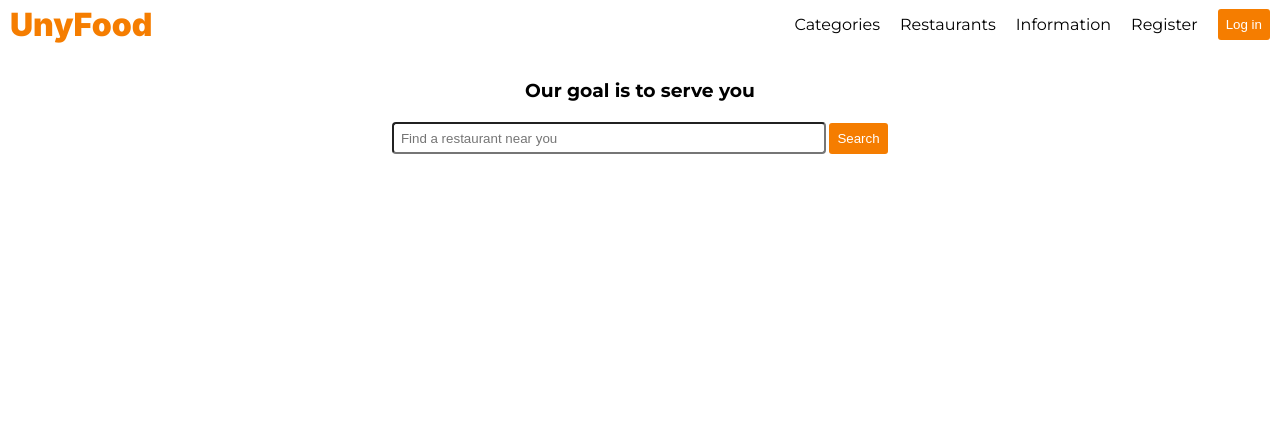
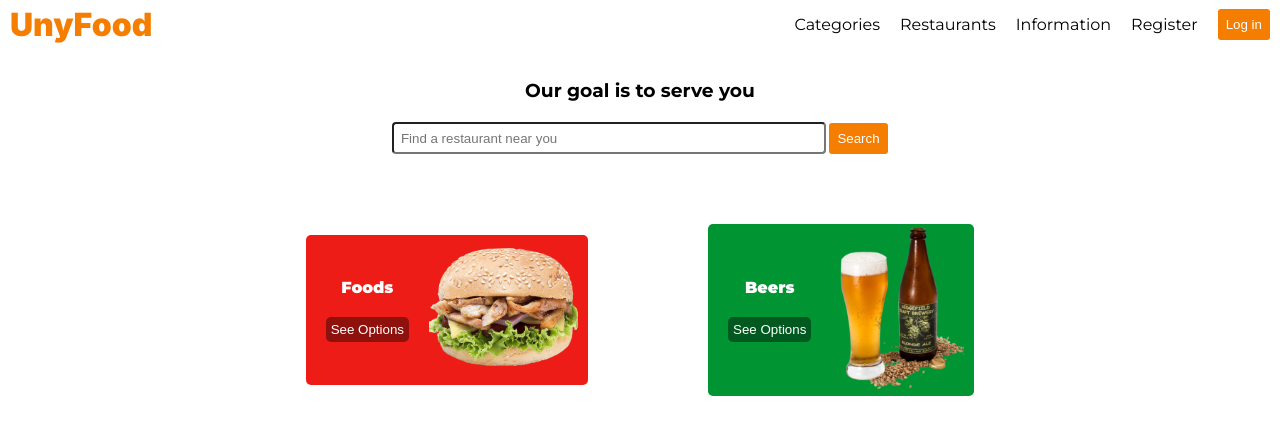
Before and after one commit to IvesUendel/reactProjectsForStudy, a React (Vite) app in the folder unyfood/: page / in a window 1280 px wide. Shown: the top 434 px of the page. Built offline with nearby package versions, Linux system fonts and the light colour scheme.

Commit message:
Updated the button, cardCategory and home components

```diff
--- a/unyfood/src/components/button/button.css
+++ b/unyfood/src/components/button/button.css
@@ -1,4 +1,4 @@
-button {
+.btn-standard{
   background-color: #f57d00;
   border: 0;
   padding: 8px;
@@ -8,7 +8,7 @@ button {
   cursor: pointer;
 }
 
-button:hover {
+.btn-standard:hover {
   color: #f57d00;
   background-color: black;
 }
--- a/unyfood/src/components/button/button.jsx
+++ b/unyfood/src/components/button/button.jsx
@@ -2,6 +2,6 @@ import "./button.css";
 
 export default function Button(props){
   return (
-  <button>{props.title}</button>
+  <button className="btn-standard">{props.title}</button>
   )
 }
--- a/unyfood/src/components/card-category/cardCategory.css
+++ b/unyfood/src/components/card-category/cardCategory.css
@@ -0,0 +1,31 @@
+.cardCategory_container {
+  display: flex;
+  border-radius: 5px;
+}
+
+.cardCategory_container .content {
+  padding: 10px 20px;
+  display: flex;
+  flex-direction: column;
+  justify-content: center;
+}
+
+.cardCategory_container .content p{
+  color: white;
+  font-weight: 900;
+  text-align: center;
+}
+
+.cardCategory_container .content button {
+  margin-top: 20px;
+  background: rgba(0, 0, 0, 0.4);
+  border: 0;
+  color: white;
+  cursor: pointer;
+  padding: 5px;
+  border-radius: 5px;
+}
+
+.cardCategory_container img {
+  margin-right: 10px;
+}
--- a/unyfood/src/components/card-category/cardCategory.jsx
+++ b/unyfood/src/components/card-category/cardCategory.jsx
@@ -1,9 +1,20 @@
 import "./cardCategory.css";
 
-export default function CardCategory(){
+import img from "../../imgs/beer.svg";
+import img2 from "../../imgs/hamburguer.svg";
+
+export default function CardCategory(props){
   return(
-    <div>
-      <h2>Card</h2>
+    <div className="cardCategory_container" style={{backgroundColor: props.color}}>
+      <div className="content">
+        <p> {props.title} </p>
+        <button>See Options</button>
+      </div>
+
+      <div>
+        <img className=".cardCategory_container" src={props.title === "Foods" ? img2 : img} />
+      </div>
+
     </div>
   );
 }
--- a/unyfood/src/pages/home/home.css
+++ b/unyfood/src/pages/home/home.css
@@ -0,0 +1,7 @@
+.home_container_category {
+  display: flex;
+  align-items: center;
+  justify-content: center;
+  gap: 120px;
+  margin-top: 50px;
+}
--- a/unyfood/src/pages/home/home.jsx
+++ b/unyfood/src/pages/home/home.jsx
@@ -2,12 +2,17 @@ import "./home.css"
 
 import Header from "../../components/header/header";
 import Search from "../../components/search/search";
+import CardCategory from "../../components/card-category/cardCategory";
 
 export default function Home(){
   return(
     <div>
       <Header />
       <Search />
+      <div className="home_container_category">
+        <CardCategory title="Foods" color="#ed1c16"/>
+        <CardCategory title="Beers" color="#009432"/>
+      </div>
     </div>
   );
 }
```
